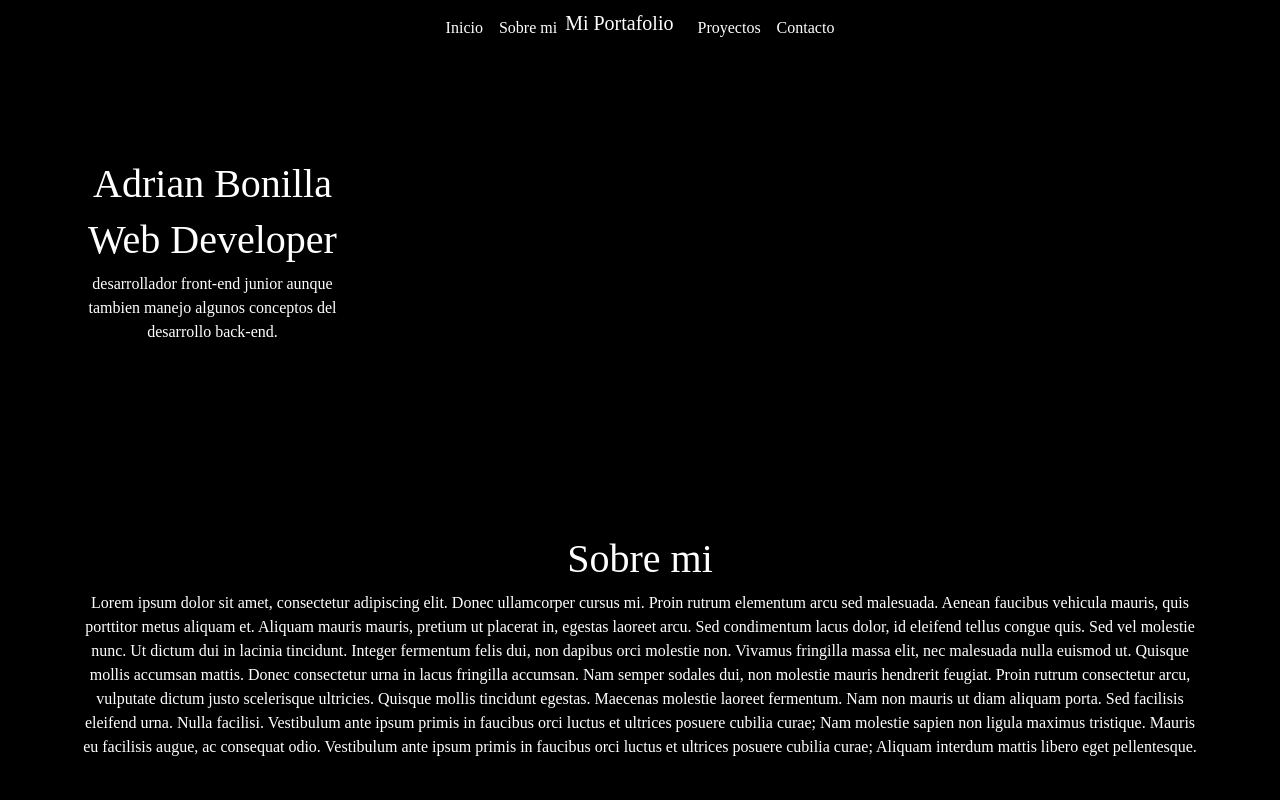
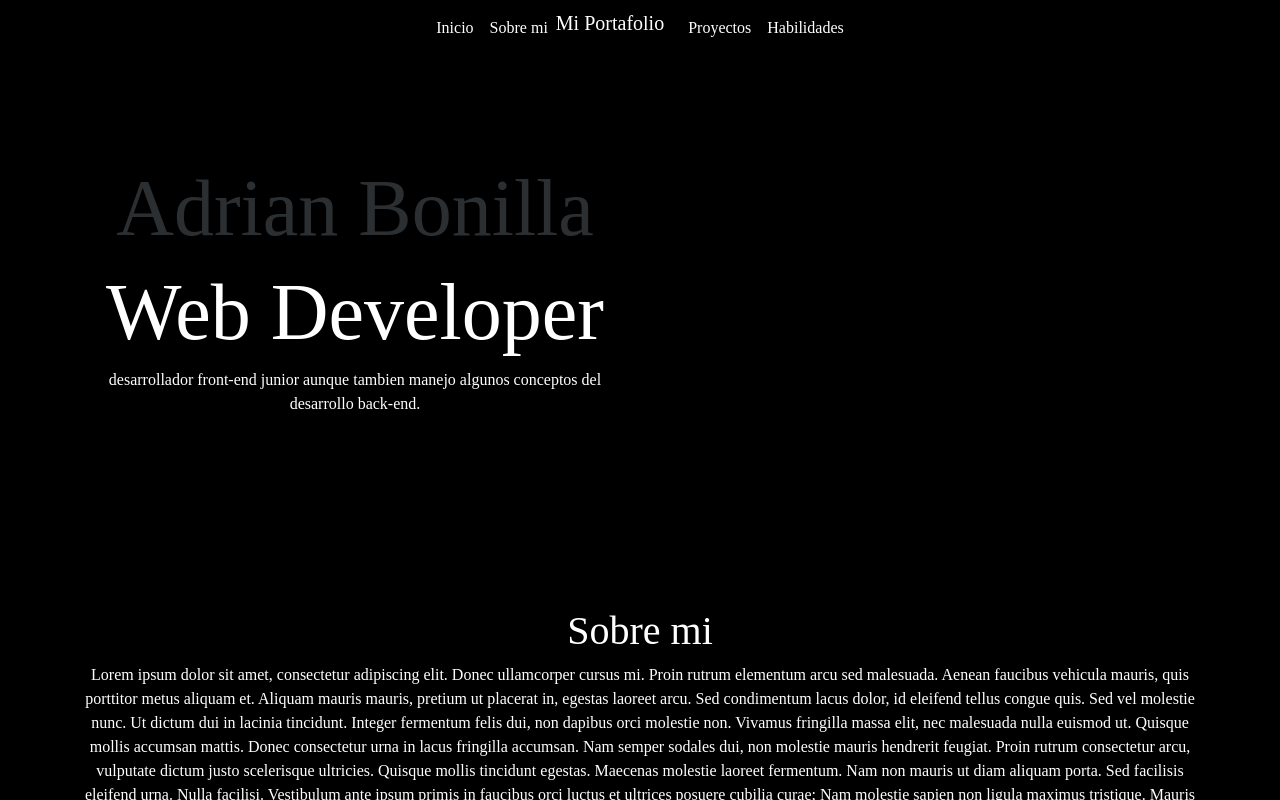
Before and after one commit to GhostDev3301/portafolio, a plain HTML site: page index.html in a window 1280 px wide. Drawn offline with nearby package versions, Linux system fonts and the light colour scheme.

Commit message:
cambios apartado inicio

```diff
--- a/index.html
+++ b/index.html
@@ -8,13 +8,14 @@
     <link href="style.css" rel="stylesheet">
     <title>Portafolio</title>
 </head>
+<body>
   <nav class="navbar navbar-expand-lg">
     <div class="container-fluid">
       <button class="navbar-toggler" type="button" data-bs-toggle="collapse" data-bs-target="#navbarSupportedContent" aria-controls="navbarSupportedContent" aria-expanded="false" aria-label="Toggle navigation">
         <span class="navbar-toggler-icon"></span>
       </button>
       <div class="collapse navbar-collapse" id="navbarSupportedContent">
-        <ul class="navbar-nav mx-auto mb-2 mb-lg-0">
+        <ul class="navbar-nav mx-auto mb-2 mb-lg-0 ">
           <li class="nav-item">
             <a class="nav-link active" aria-current="page" href="#">Inicio</a>
           </li>
@@ -28,20 +29,19 @@
             <a class="nav-link" href="#">Proyectos</a>
           </li>
           <li class="nav-item">
-            <a class="nav-link" href="#">Contacto</a>
+            <a class="nav-link" href="#">Habilidades</a>
           </li>
         </ul>
       </div>
     </div>
   </nav>
-<body>
 
   <section class="inicio">
     <div class="container text-center">
       <div class="row justify-content-start">
-        <div class="col-3 ">
-          <h1>Adrian Bonilla</h1>
-          <h1>Web Developer</h1>
+        <div class="col-6">
+          <h1 class="col-14 text-secondary-emphasis">Adrian Bonilla</h1>
+          <h1 class="col-14">Web Developer</h1>
           <p class="textopr col-14">desarrollador front-end junior aunque tambien manejo algunos conceptos del desarrollo back-end.</p>
         </div>
       </div>
--- a/style.css
+++ b/style.css
@@ -15,6 +15,7 @@ body, html {
 
 .inicio h1{
     overflow: hidden;
+    font-size: 5rem;
 }
 
 .sobre-mi h1{
@@ -55,6 +56,8 @@ body, html {
     position: fixed;
     width: 100%;
     z-index: 10;
+    padding-left: 20px;
+    padding-right: 20px;
 }
 
 .navbar .nav-link{
```
